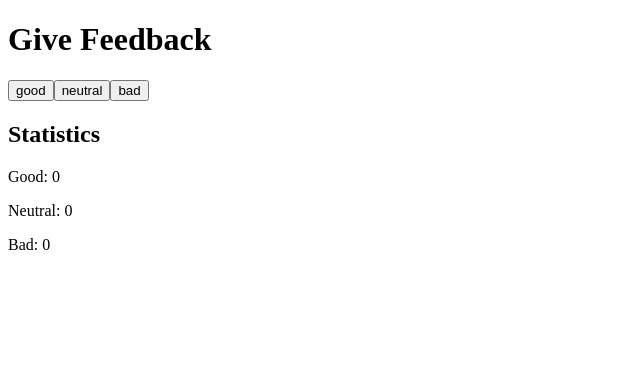
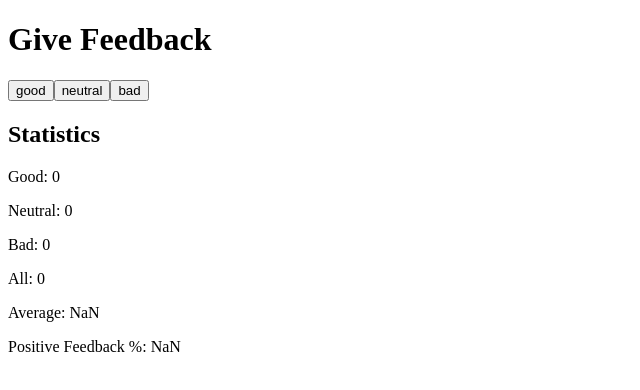
Before and after one commit to DimiK1337/Full_Stack_Web_Dev_Open_Uni, a React (Vite) app in the folder part1/unicafe/: page / in a window 1280 px wide. Shown: the top 390 px of the page, without its empty margins (0-640 px from the left). Built offline with nearby package versions, Linux system fonts and the light colour scheme.

Commit message:
1.7: unicafe step 2
My positive formula for {good: 6, neutral: 2, bad: 1} doesn't end in 7, but ends in 6, I think this is due to a floating-point precision behavior in JS

```diff
--- a/part1/unicafe/src/App.jsx
+++ b/part1/unicafe/src/App.jsx
@@ -9,11 +9,22 @@ const Button = (props) => {
 }
 
 const Display = ({good, neutral, bad}) => {
+
+  // Good is worth 1, Neutral is worth 0 (exclude from avg), Bad is worth -1
+    // Formula: (good + 0*neutral + (-1)*bad) / (good + neutral + bad)
+  const calcAverage = () => (good + -1*bad)/(good + neutral + bad)
+
+  const calcPositiveFeedback = () => (good/(good + neutral + bad)) * 100;
+
   return (
     <div>
       <p>Good: {good}</p>
       <p>Neutral: {neutral}</p>
       <p>Bad: {bad}</p>
+      <p>All: {good + neutral + bad}</p>
+      <p>Average: {calcAverage()}</p>
+      <p>Positive Feedback %: {calcPositiveFeedback()}</p>
+
     </div>
   );
 }
```
